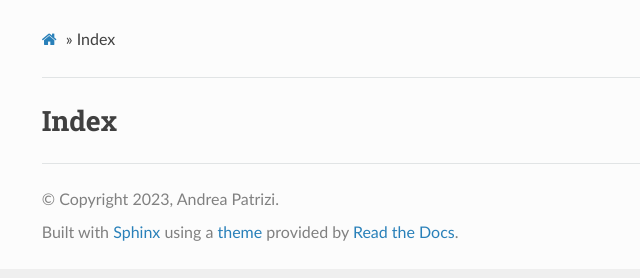
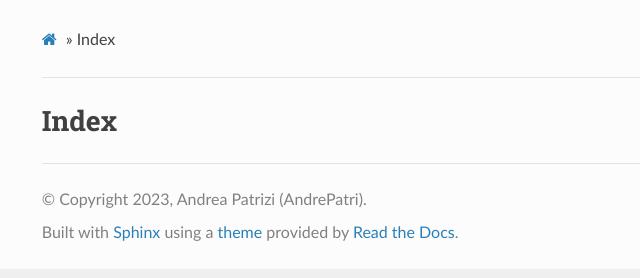
Before and after one commit to AndrePatri/SharsorIPCpp, a plain HTML site: page v0.1.0/genindex.html in a window 1280 px wide. Shown: the top 278 px of the page, 310-950 px from the left. Drawn offline with Linux system fonts and the light colour scheme.

Commit message:
updated copywrite

```diff
--- a/v0.1.0/genindex.html
+++ b/v0.1.0/genindex.html
@@ -76,7 +76,7 @@
   <hr/>
 
   <div role="contentinfo">
-    <p>&#169; Copyright 2023, Andrea Patrizi.</p>
+    <p>&#169; Copyright 2023, Andrea Patrizi (AndrePatri).</p>
   </div>
 
   Built with <a href="https://www.sphinx-doc.org/">Sphinx</a> using a
```
Also changed, not shown: v0.1.0/index.html (+1 -1 lines), v0.1.0/search.html (+1 -1 lines).
